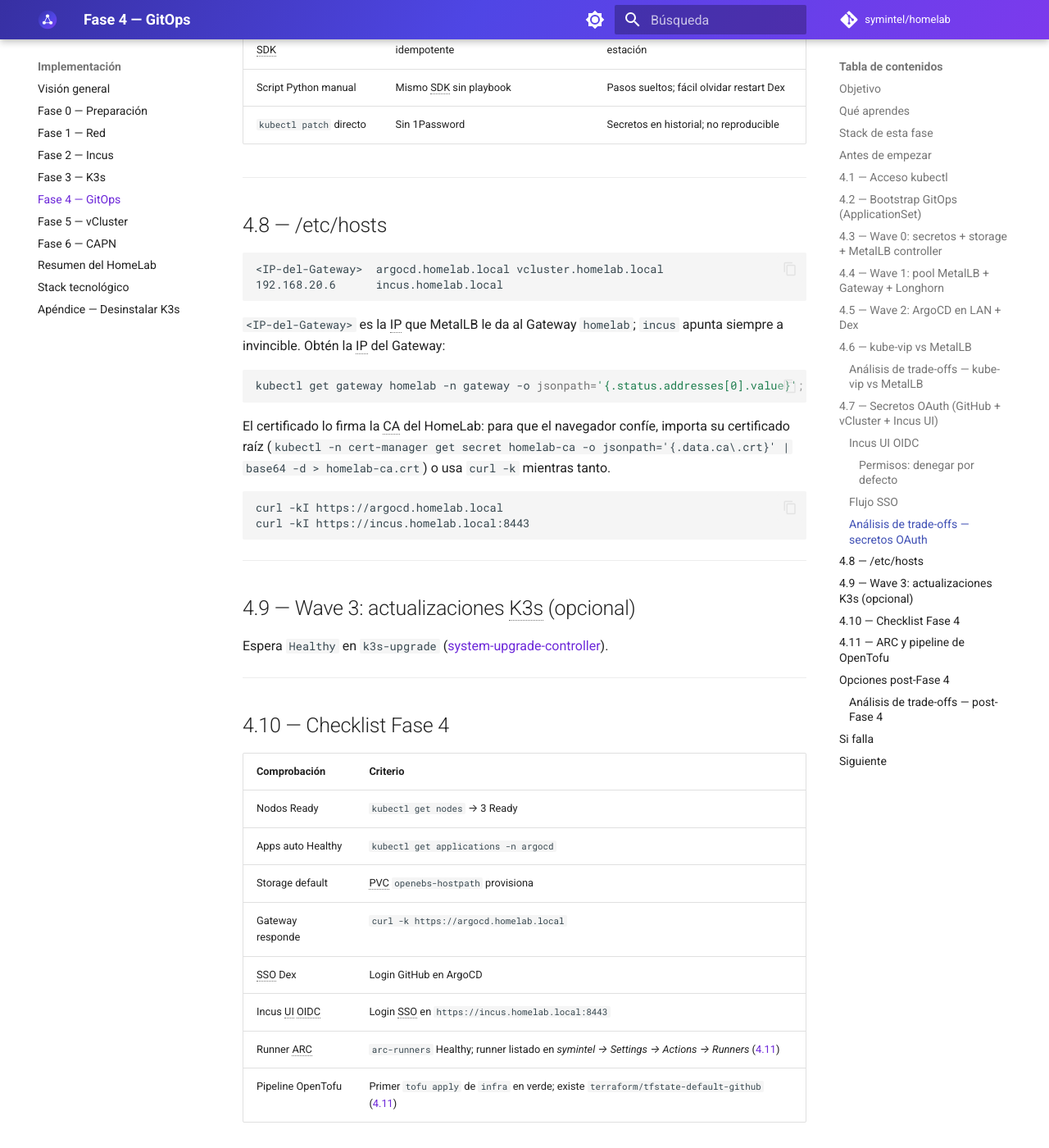
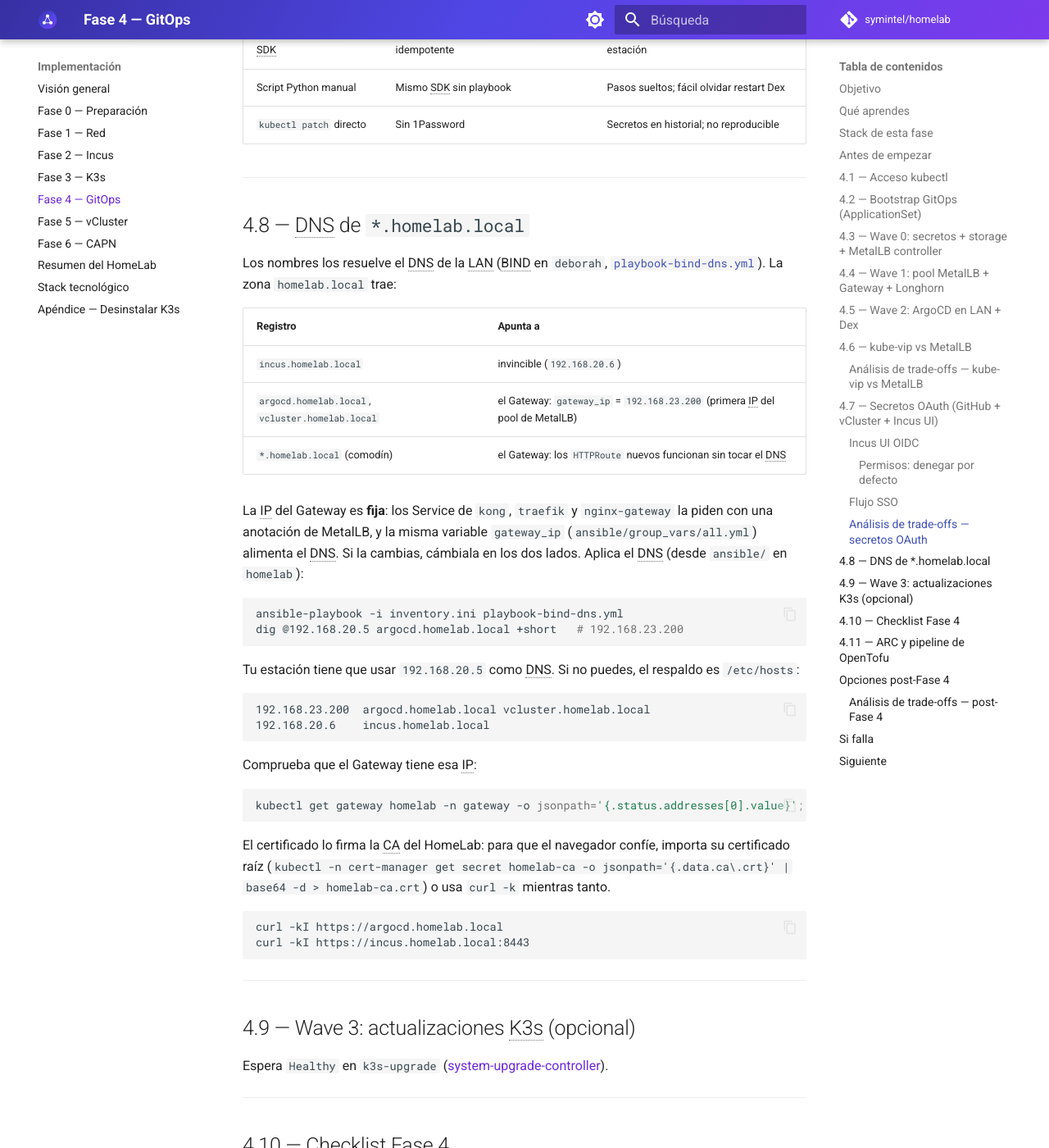
Before and after one commit to symintel/homelab, an MkDocs documentation site: the page built from docs/implementacion/fase-4-gitops.md, in a window 1280 px wide and 1400 px high, scrolled down 9566 px. Shown: the whole window at 82% size. Built offline with MkDocs 1.6.1 and Material for MkDocs 9.7.7, drawn with Linux system fonts in a browser that asks for light colours; comment, search, counter and statistics services are not loaded.

Commit message:
Actualiza la documentación y los workflows de GitHub Actions para integrar el uso de workflows reutilizables en symintel/core-pipelines, corrige la URL de la documentación publicada y mejora las secciones relacionadas con el DNS y los servicios de GitOps.

````diff
--- a/docs/ansible/index.md
+++ b/docs/ansible/index.md
@@ -26,7 +26,7 @@
 | [`incus_install`](https://github.com/symintel/homelab/blob/main/ansible/roles/incus_install/README.md) | Paquete Incus (Zabbly) | `playbook-bootstrap.yml` | — |
 | [`incus_cluster`](https://github.com/symintel/homelab/blob/main/ansible/roles/incus_cluster/README.md) | Bootstrap/join/groups Incus | `playbook-incus-cluster.yml` | `bootstrap`, `join`, `groups`, `scheduler` |
 | [`incus_ui`](https://github.com/symintel/homelab/blob/main/ansible/roles/incus_ui/README.md) | UI nativa Incus | `playbook-incus-cluster.yml` | `ui` |
-| [`bind_dns`](https://github.com/symintel/homelab/blob/main/ansible/roles/bind_dns/README.md) | BIND en deborah: DNS de la LAN y zonas `mco.local` | `playbook-bind-dns.yml` | — |
+| [`bind_dns`](https://github.com/symintel/homelab/blob/main/ansible/roles/bind_dns/README.md) | BIND en deborah: DNS de la LAN y zonas `mco.local`, su reversa y `homelab.local` | `playbook-bind-dns.yml` | — |
 | [`k3s_prereqs`](https://github.com/symintel/homelab/blob/main/ansible/roles/k3s_prereqs/README.md) | Swap, módulos kernel, sysctl, requisitos de Longhorn (open-iscsi, NFS) | `playbook-k3s.yml` | `prereqs`, `always` |
 | [`k3s_server`](https://github.com/symintel/homelab/blob/main/ansible/roles/k3s_server/README.md) | Control-plane K3s | `playbook-k3s.yml` | `server`, `core` |
 | [`k3s_cni`](https://github.com/symintel/homelab/blob/main/ansible/roles/k3s_cni/README.md) | CNI Canal/Calico/Cilium | `playbook-k3s.yml` | `cni`, `core` |
--- a/docs/implementacion/fase-4-gitops.md
+++ b/docs/implementacion/fase-4-gitops.md
@@ -439,15 +439,37 @@
 
 ---
 
-## 4.8 — /etc/hosts
+## 4.8 — DNS de `*.homelab.local`
+
+Los nombres los resuelve el DNS de la LAN (BIND en `deborah`,
+[`playbook-bind-dns.yml`](https://github.com/symintel/homelab/blob/main/ansible/playbook-bind-dns.yml)).
+La zona `homelab.local` trae:
+
+| Registro | Apunta a |
+|---|---|
+| `incus.homelab.local` | invincible (`192.168.20.6`) |
+| `argocd.homelab.local`, `vcluster.homelab.local` | el Gateway: `gateway_ip` = `192.168.23.200` (primera IP del pool de MetalLB) |
+| `*.homelab.local` (comodín) | el Gateway: los `HTTPRoute` nuevos funcionan sin tocar el DNS |
+
+La IP del Gateway es **fija**: los Service de `kong`, `traefik` y `nginx-gateway`
+la piden con una anotación de MetalLB, y la misma variable `gateway_ip`
+(`ansible/group_vars/all.yml`) alimenta el DNS. Si la cambias, cámbiala en los dos
+lados. Aplica el DNS (desde `ansible/` en `homelab`):
+
+```bash
+ansible-playbook -i inventory.ini playbook-bind-dns.yml
+dig @192.168.20.5 argocd.homelab.local +short   # 192.168.23.200
+```
+
+Tu estación tiene que usar `192.168.20.5` como DNS. Si no puedes, el respaldo es
+`/etc/hosts`:
 
 ```
-<IP-del-Gateway>  argocd.homelab.local vcluster.homelab.local
-192.168.20.6      incus.homelab.local
+192.168.23.200  argocd.homelab.local vcluster.homelab.local
+192.168.20.6    incus.homelab.local
 ```
 
-`<IP-del-Gateway>` es la IP que MetalLB le da al Gateway `homelab`;
-`incus` apunta siempre a invincible. Obtén la IP del Gateway:
+Comprueba que el Gateway tiene esa IP:
 
 ```bash
 kubectl get gateway homelab -n gateway -o jsonpath='{.status.addresses[0].value}'; echo
--- a/mkdocs.yml
+++ b/mkdocs.yml
@@ -1,6 +1,6 @@
 site_name: HomeLab — K3s + Incus + CAPN
 site_description: Documentación de un HomeLab híbrido x86_64 + ARM64 (Incus, K3s, CAPN, ArgoCD)
-site_url: https://symintel.github.io/homelab/
+site_url: https://homelab.symintelligent.com/
 repo_url: https://github.com/symintel/homelab
 repo_name: symintel/homelab
 edit_uri: edit/main/docs/
````
Also changed, not shown: README.md (+1 -1 lines), ansible/roles/bind_dns/README.md (+5 -3 lines), docs/implementacion/resumen-homelab.md (+7 -11 lines), docs/vcluster/index.md (+8 -10 lines), 5 other files.
